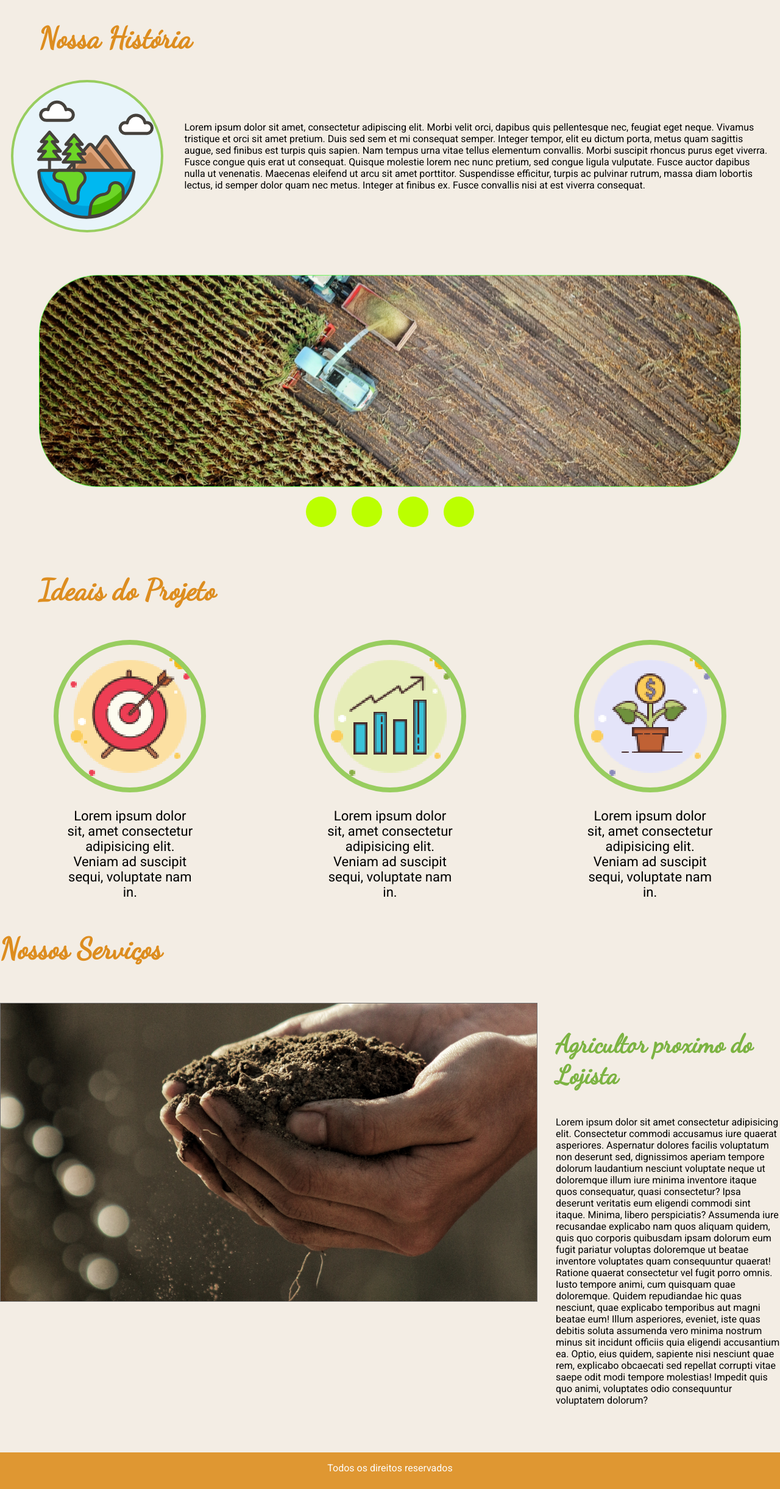
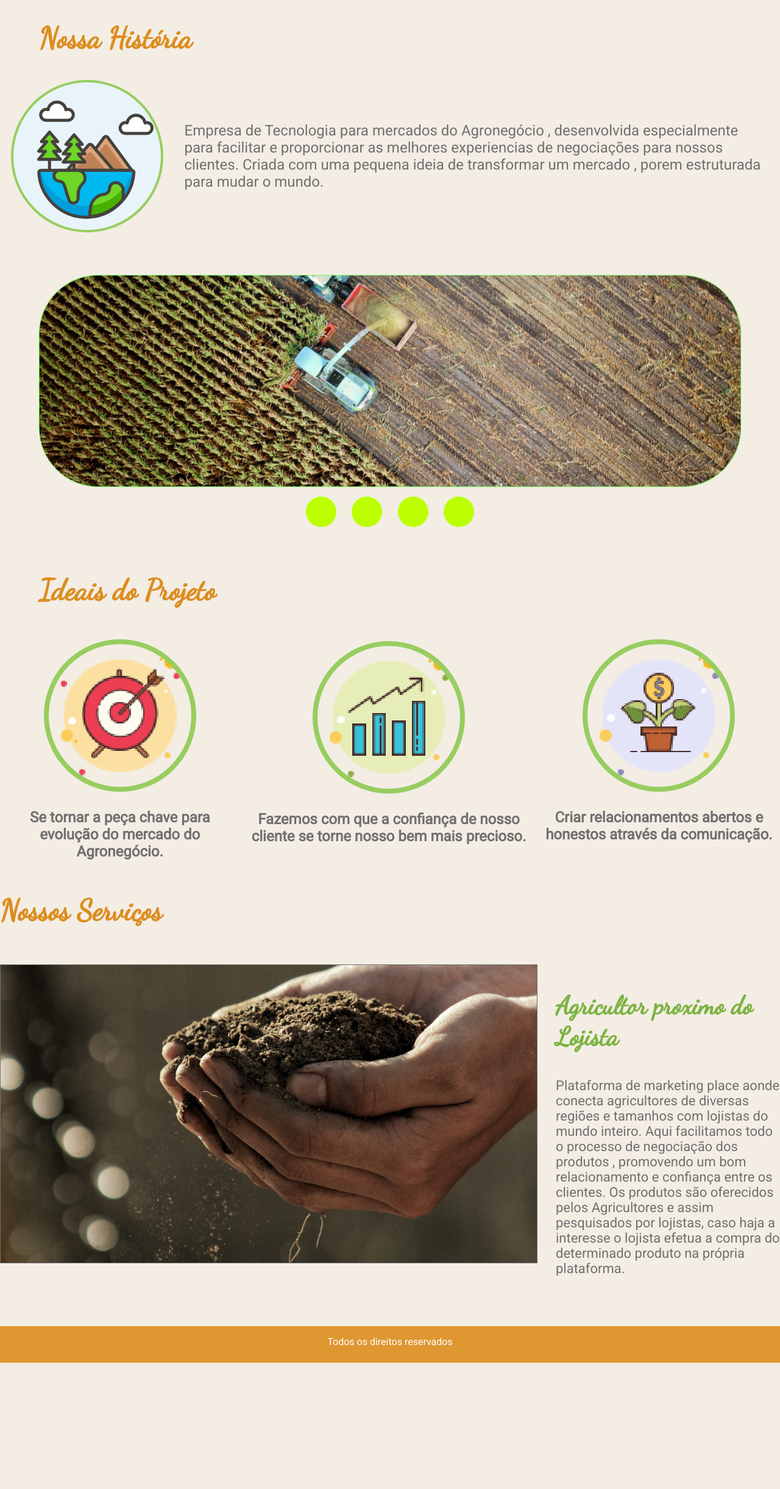
Before and after one commit to AhmadForhat/AgrOportuno, a Django app: page /sobre/ in a window 1280 px wide. Shown: the part 70-2511 px from the top of the page at 61% size. After the commit the page ends 2304 px from the top, so only its background shows below. Run offline with Django 3.2, Linux system fonts and the light colour scheme.

```diff
--- a/Agrodoce/static/style.css
+++ b/Agrodoce/static/style.css
@@ -91,6 +91,8 @@ button:hover{
     display:flex;
     justify-content: space-around;
     align-items: center;
+    font-size: 24px;
+    color:#707070;
 }
 .texto-sobre p{
     max-width: 75%;
@@ -447,6 +449,11 @@ form button{
     margin-left: 90px;
 }
 
+.servicos-texto{
+    font-size:22px;
+    color: #707070;
+}
+
   @keyframes show {
     from{
       opacity: 0;
--- a/Agrodoce/templates/home.html
+++ b/Agrodoce/templates/home.html
@@ -10,7 +10,7 @@
         <div class="mensagem">
         <div class="texto-sobre">
             <img src="../static/img/icon-sobre.png" alt="">
-            <p>Lorem ipsum dolor sit amet, consectetur adipiscing elit. Morbi velit orci, dapibus quis pellentesque nec, feugiat eget neque. Vivamus tristique et orci sit amet pretium. Duis sed sem et mi consequat semper. Integer tempor, elit eu dictum porta, metus quam sagittis augue, sed finibus est turpis quis sapien. Nam tempus urna vitae tellus elementum convallis. Morbi suscipit rhoncus purus eget viverra. Fusce congue quis erat ut consequat. Quisque molestie lorem nec nunc pretium, sed congue ligula vulputate. Fusce auctor dapibus nulla ut venenatis. Maecenas eleifend ut arcu sit amet porttitor. Suspendisse efficitur, turpis ac pulvinar rutrum, massa diam lobortis lectus, id semper dolor quam nec metus. Integer at finibus ex. Fusce convallis nisi at est viverra consequat.</p>
+            <p>AgrOportuno é uma plataforma que veio para ficar. Tem como principal objetivo , estreitar relacionamento entre agricultor e lojista , proporcionando qualidade , rapidez e confiança em suas negociações.  Foi desenvolvida exclusivamente para atender ao mercado do Agronegócio ,  sendo assim um nicho que está em alto crescimento. </p>
         </div>
         <div class="slide-home">
             <img src="../static/img/slide1.png" alt="">
--- a/Agrodoce/templates/login.html
+++ b/Agrodoce/templates/login.html
@@ -24,7 +24,4 @@
                 <a href="/produto"><button class="btn-loguinho">Entrar</button></a>
             </div>
 
-
-
-
 {% endblock%}
--- a/Agrodoce/templates/sobre.html
+++ b/Agrodoce/templates/sobre.html
@@ -6,7 +6,7 @@
     <h2>Nossa História</h2>
     <div class="texto-sobre">
         <img src="../static/img/icon-sobre.png" alt="">
-        <p>Lorem ipsum dolor sit amet, consectetur adipiscing elit. Morbi velit orci, dapibus quis pellentesque nec, feugiat eget neque. Vivamus tristique et orci sit amet pretium. Duis sed sem et mi consequat semper. Integer tempor, elit eu dictum porta, metus quam sagittis augue, sed finibus est turpis quis sapien. Nam tempus urna vitae tellus elementum convallis. Morbi suscipit rhoncus purus eget viverra. Fusce congue quis erat ut consequat. Quisque molestie lorem nec nunc pretium, sed congue ligula vulputate. Fusce auctor dapibus nulla ut venenatis. Maecenas eleifend ut arcu sit amet porttitor. Suspendisse efficitur, turpis ac pulvinar rutrum, massa diam lobortis lectus, id semper dolor quam nec metus. Integer at finibus ex. Fusce convallis nisi at est viverra consequat.</p>
+        <p>Empresa de Tecnologia para mercados do Agronegócio , desenvolvida especialmente para facilitar e proporcionar as melhores experiencias de  negociações  para nossos clientes.  Criada com uma pequena ideia de transformar um mercado , porem estruturada para mudar o mundo. </p>
      </div>
     <div class="slide-home">
         <img src="../static/img/slide1.png" alt="">
@@ -25,15 +25,15 @@
         <div class="container-ideias">
             <div class="objetivos">
                 <img src="../static/img/objetivo.png" alt="">
-                <p>Lorem ipsum dolor sit, amet consectetur adipisicing elit. Veniam ad suscipit sequi, voluptate nam in.</p>
+                <h3>Se tornar a peça chave para evolução do mercado do Agronegócio.</h3>
             </div>
             <div class="crencas">
                 <img src="../static/img/crescimento.png" alt="">
-                <p>Lorem ipsum dolor sit, amet consectetur adipisicing elit. Veniam ad suscipit sequi, voluptate nam in.</p>
+                <h3>Fazemos com que a confiança de nosso cliente se torne nosso bem mais precioso.</h3>
             </div>
             <div class="metas">
                 <img src="../static/img/desenvolvimento.png" alt="">
-                <p>Lorem ipsum dolor sit, amet consectetur adipisicing elit. Veniam ad suscipit sequi, voluptate nam in.</p>
+                <h3>Criar relacionamentos abertos e honestos através da comunicação. </h3>
             </div>
         </div>
     </section>
@@ -43,7 +43,7 @@
             <div class="servicos-imagem"><img src="../static/img/servico.png" alt=""></div>
             <div class="servicos-texto">
                 <h3>Agricultor proximo do Lojista</h3>
-                <p>Lorem ipsum dolor sit amet consectetur adipisicing elit. Consectetur commodi accusamus iure quaerat asperiores. Aspernatur dolores facilis voluptatum non deserunt sed, dignissimos aperiam tempore dolorum laudantium nesciunt voluptate neque ut doloremque illum iure minima inventore itaque quos consequatur, quasi consectetur? Ipsa deserunt veritatis eum eligendi commodi sint itaque. Minima, libero perspiciatis? Assumenda iure recusandae explicabo nam quos aliquam quidem, quis quo corporis quibusdam ipsam dolorum eum fugit pariatur voluptas doloremque ut beatae inventore voluptates quam consequuntur quaerat! Ratione quaerat consectetur vel fugit porro omnis. Iusto tempore animi, cum quisquam quae doloremque. Quidem repudiandae hic quas nesciunt, quae explicabo temporibus aut magni beatae eum! Illum asperiores, eveniet, iste quas debitis soluta assumenda vero minima nostrum minus sit incidunt officiis quia eligendi accusantium ea. Optio, eius quidem, sapiente nisi nesciunt quae rem, explicabo obcaecati sed repellat corrupti vitae saepe odit modi tempore molestias! Impedit quis quo animi, voluptates odio consequuntur voluptatem dolorum?</p>
+                <p>Plataforma de marketing place aonde conecta agricultores de diversas regiões e tamanhos com lojistas do mundo inteiro. Aqui facilitamos todo o processo de negociação dos produtos , promovendo um bom relacionamento e confiança entre os clientes. Os produtos são oferecidos pelos Agricultores e assim pesquisados por lojistas, caso haja a interesse o lojista efetua a compra do determinado produto na própria plataforma.</p>
             </div>
         </div>
     </section>
```
Also changed, not shown: other parts of Agrodoce/static/style.css (+37 -0 lines), db.sqlite3.
